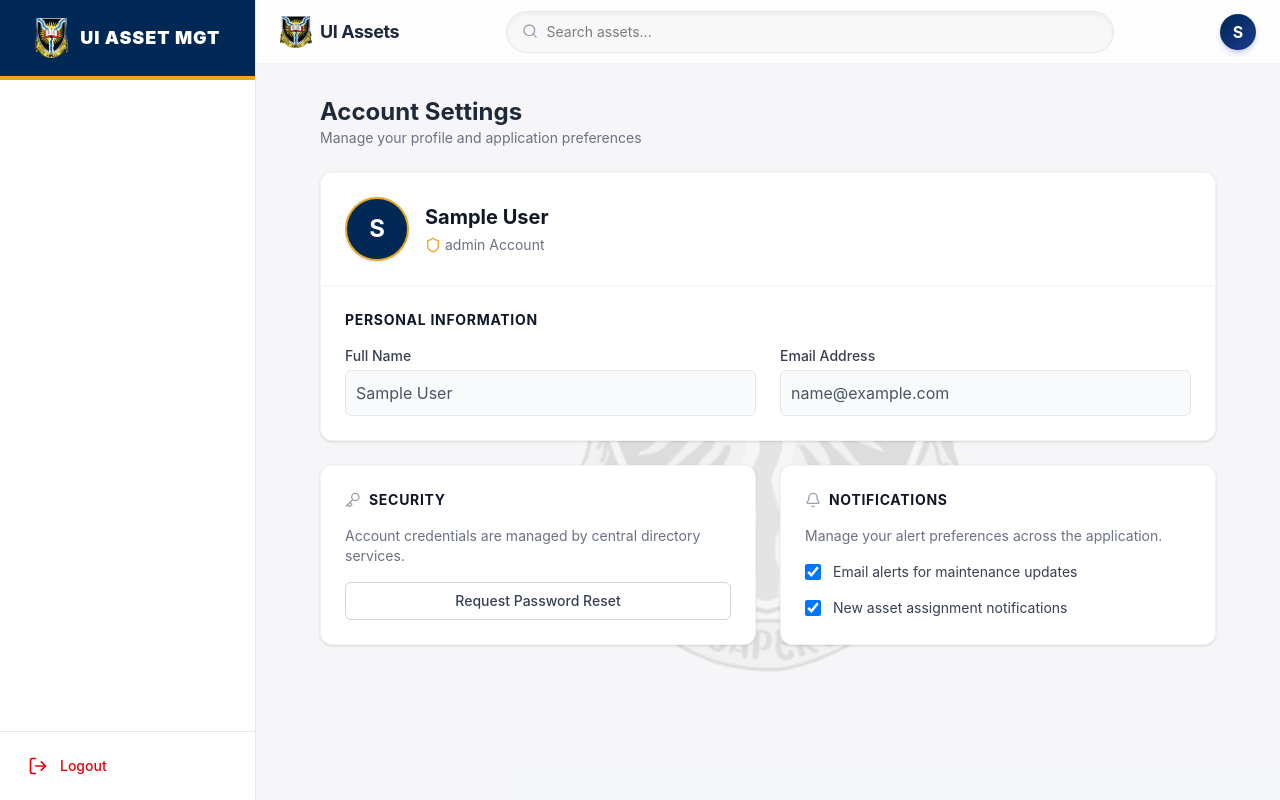
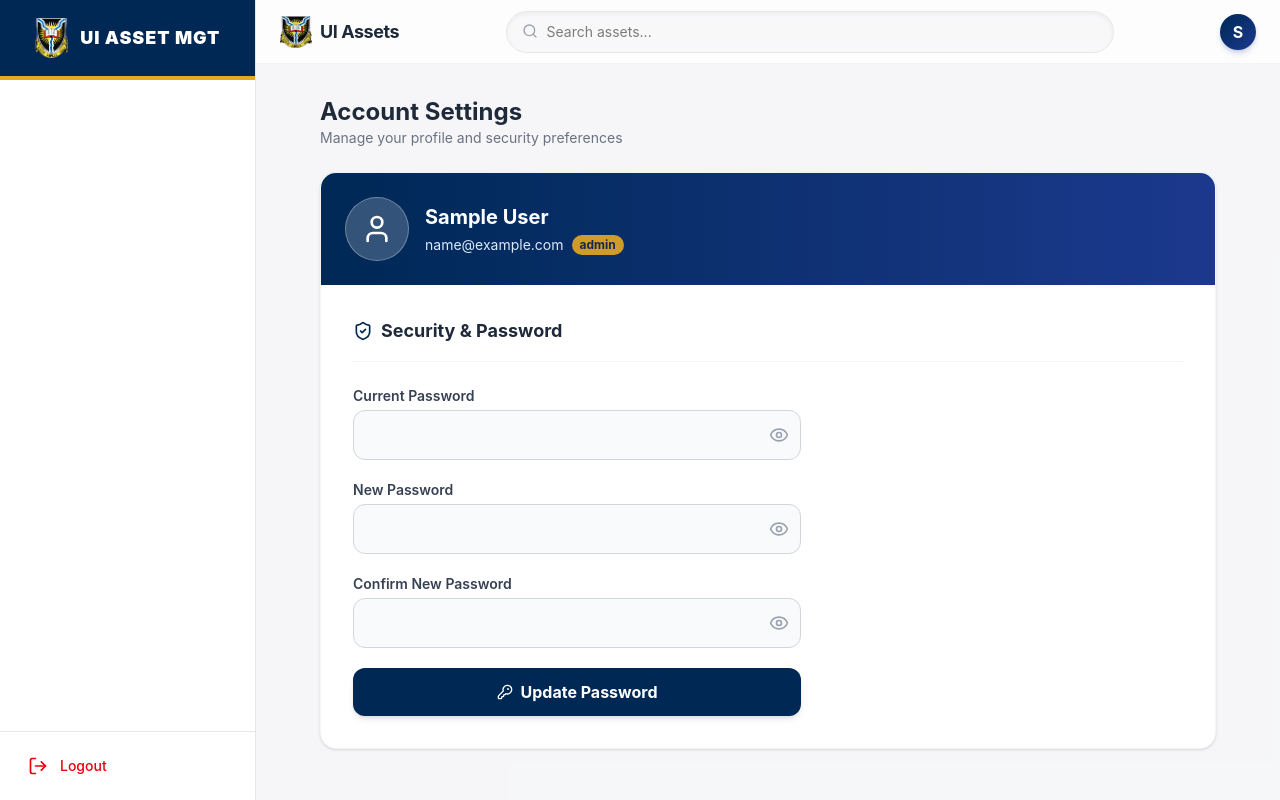
Before and after one commit to Oreoluwa211/Asset_MGT, a React (Vite) app in the folder client/: page /settings in a window 1280 px wide. Built offline with nearby package versions, Linux system fonts and the light colour scheme; sample sign-in values are in the browser's storage.

Commit message:
Secure backend with JWT RBAC and add password change route

```diff
--- a/client/src/pages/Departments.tsx
+++ b/client/src/pages/Departments.tsx
@@ -1,5 +1,6 @@
 import { useState, useEffect } from 'react';
 import { Building, Plus, X, Edit, Trash2, AlertTriangle } from 'lucide-react';
+import { useAuth } from '../hooks/AuthContext';
 
 export default function Departments() {
   const [departments, setDepartments] = useState<any[]>([]);
@@ -8,6 +9,7 @@ export default function Departments() {
   const [deleteModal, setDeleteModal] = useState<{id: string, name: string} | null>(null);
   const [formData, setFormData] = useState({ id: '', name: '', faculty: '' });
   const [errorMsg, setErrorMsg] = useState('');
+  const { user } = useAuth();
 
   const fetchDepartments = () => {
     fetch('https://asset-mgt-ewkj.onrender.com/api/departments')
@@ -23,7 +25,7 @@ export default function Departments() {
     const method = formData.id ? 'PUT' : 'POST';
 
     await fetch(url, {
-      method, headers: { 'Content-Type': 'application/json' },
+      method, headers: { 'Content-Type': 'application/json', 'Authorization': `Bearer ${(user as any)?.token}` },
       body: JSON.stringify({ name: formData.name, faculty: formData.faculty })
     });
     setIsModalOpen(false);
--- a/client/src/pages/Login.tsx
+++ b/client/src/pages/Login.tsx
@@ -10,6 +10,7 @@ export default function Login() {
   const [error, setError] = useState('');
   const { login } = useAuth();
   const navigate = useNavigate();
+  const { user } = useAuth();
 
   const handleLogin = async (e: React.FormEvent) => {
     e.preventDefault();
@@ -17,7 +18,7 @@ export default function Login() {
     try {
       const res = await fetch('https://asset-mgt-ewkj.onrender.com/api/auth/login', {
         method: 'POST',
-        headers: { 'Content-Type': 'application/json' },
+        headers: { 'Content-Type': 'application/json', 'Authorization': `Bearer ${(user as any)?.token}` },
         body: JSON.stringify({ email, password })
       });
       const data = await res.json();
--- a/client/src/pages/Maintenance.tsx
+++ b/client/src/pages/Maintenance.tsx
@@ -52,7 +52,7 @@ export default function Maintenance() {
     try {
       const res = await fetch('https://asset-mgt-ewkj.onrender.com/api/maintenance', {
         method: 'POST',
-        headers: { 'Content-Type': 'application/json' },
+        headers: { 'Content-Type': 'application/json', 'Authorization': `Bearer ${(user as any)?.token}` },
         body: JSON.stringify(formData)
       });
 
@@ -71,7 +71,8 @@ export default function Maintenance() {
   const handleResolve = async (id: string) => {
     try {
       const res = await fetch(`https://asset-mgt-ewkj.onrender.com/api/maintenance/${id}/resolve`, {
-        method: 'PUT'
+        method: 'PUT',
+        headers: { 'Authorization': `Bearer ${(user as any)?.token}` }
       });
       if (res.ok) {
         fetchData();
--- a/client/src/pages/Settings.tsx
+++ b/client/src/pages/Settings.tsx
@@ -1,115 +1,171 @@
-import { useState, useEffect } from 'react';
+import { useState } from 'react';
 import { useAuth } from '../hooks/AuthContext';
-import { Shield, Bell, Key, Check } from 'lucide-react';
+import { KeyRound, ShieldCheck, User, Eye, EyeOff } from 'lucide-react';
 
 export default function Settings() {
   const { user } = useAuth();
 
-  const [notifications, setNotifications] = useState({
-    emailAlerts: true,
-    assignmentAlerts: true,
-  });
-  const [savedNotice, setSavedNotice] = useState(false);
+  // Form State
+  const [oldPassword, setOldPassword] = useState('');
+  const [newPassword, setNewPassword] = useState('');
+  const [confirmPassword, setConfirmPassword] = useState('');
 
-  useEffect(() => {
-    const saved = localStorage.getItem('ui_notifications_pref');
-    if (saved) {
-      setNotifications(JSON.parse(saved));
+  // Visibility Toggles
+  const [showOld, setShowOld] = useState(false);
+  const [showNew, setShowNew] = useState(false);
+  const [showConfirm, setShowConfirm] = useState(false);
+
+  const [message, setMessage] = useState({ text: '', type: '' });
+  const [loading, setLoading] = useState(false);
+
+  const handlePasswordChange = async (e: React.FormEvent) => {
+    e.preventDefault();
+    if (newPassword !== confirmPassword) {
+      setMessage({ text: 'New passwords do not match.', type: 'error' });
+      return;
     }
-  }, []);
 
-  const handleToggle = (key: 'emailAlerts' | 'assignmentAlerts') => {
-    const updated = { ...notifications, [key]: !notifications[key] };
-    setNotifications(updated);
-    localStorage.setItem('ui_notifications_pref', JSON.stringify(updated));
-    setSavedNotice(true);
-    setTimeout(() => setSavedNotice(false), 2000);
+    setLoading(true);
+    setMessage({ text: '', type: '' });
+
+    try {
+      const res = await fetch('https://asset-mgt-ewkj.onrender.com/api/auth/change-password', {
+        method: 'PUT',
+        headers: {
+          'Content-Type': 'application/json',
+          'Authorization': `Bearer ${(user as any)?.token}`
+        },
+        body: JSON.stringify({ oldPassword, newPassword })
+      });
+
+      const data = await res.json();
+
+      if (res.ok) {
+        setMessage({ text: 'Password successfully updated!', type: 'success' });
+        setOldPassword('');
+        setNewPassword('');
+        setConfirmPassword('');
+        setShowOld(false);
+        setShowNew(false);
+        setShowConfirm(false);
+      } else {
+        setMessage({ text: data.error || 'Failed to update password.', type: 'error' });
+      }
+    } catch (err) {
+      setMessage({ text: 'Network error. Please try again.', type: 'error' });
+    } finally {
+      setLoading(false);
+    }
   };
 
   return (
     <div className="space-y-6 max-w-4xl mx-auto">
       <div>
         <h2 className="text-2xl font-bold text-gray-800">Account Settings</h2>
-        <p className="text-sm text-gray-500">Manage your profile and application preferences</p>
+        <p className="text-sm text-gray-500">Manage your profile and security preferences</p>
       </div>
 
-      {/* Profile Section */}
-      <div className="bg-white rounded-xl shadow-sm border border-gray-100 overflow-hidden">
-        <div className="p-6 border-b border-gray-100 flex items-center space-x-4">
-          <div className="h-16 w-16 rounded-full bg-ui-blue text-white flex items-center justify-center font-bold text-2xl border-2 border-ui-gold shadow-sm">
-            {user?.name?.charAt(0) || 'U'}
+      <div className="bg-white rounded-2xl shadow-sm border border-gray-100 overflow-hidden">
+        {/* Profile Summary Header */}
+        <div className="bg-gradient-to-r from-ui-blue to-blue-900 p-6 flex items-center gap-4 text-white">
+          <div className="w-16 h-16 bg-white/20 rounded-full flex items-center justify-center backdrop-blur-sm border border-white/30">
+            <User className="w-8 h-8 text-white" />
           </div>
           <div>
-            <h3 className="text-xl font-bold text-gray-900">{user?.name || 'User'}</h3>
-            <p className="text-sm text-gray-500 flex items-center mt-1">
-              <Shield className="w-4 h-4 mr-1 text-ui-gold" />
-              {user?.role} Account
+            <h3 className="text-xl font-bold">{user?.name || 'Staff Member'}</h3>
+            <p className="text-blue-100 text-sm flex items-center gap-2 mt-1">
+              {user?.email} <span className="px-2 py-0.5 bg-ui-gold/90 text-blue-950 text-xs font-bold rounded-full">{user?.role}</span>
             </p>
           </div>
         </div>
 
-        <div className="p-6 space-y-4">
-          <h4 className="text-sm font-bold text-gray-900 uppercase tracking-wider mb-4">Personal Information</h4>
-          <div className="grid grid-cols-1 md:grid-cols-2 gap-6">
+        <div className="p-6 md:p-8">
+          <div className="flex items-center gap-2 mb-6 border-b border-gray-100 pb-4">
+            <ShieldCheck className="w-5 h-5 text-ui-blue" />
+            <h4 className="text-lg font-bold text-gray-800">Security & Password</h4>
+          </div>
+
+          {message.text && (
+            <div className={`p-4 rounded-xl mb-6 text-sm font-medium border ${message.type === 'success' ? 'bg-green-50 text-green-700 border-green-200' : 'bg-red-50 text-red-700 border-red-200'}`}>
+              {message.text}
+            </div>
+          )}
+
+          <form onSubmit={handlePasswordChange} className="max-w-md space-y-5">
+            {/* Current Password */}
             <div>
-              <label className="block text-sm font-medium text-gray-700">Full Name</label>
-              <input type="text" disabled value={user?.name || ''} className="mt-1 w-full border border-gray-200 rounded-md p-2.5 bg-gray-50 text-gray-600" />
+              <label className="block text-sm font-semibold text-gray-700 mb-1">Current Password</label>
+              <div className="relative">
+                <input
+                  type={showOld ? 'text' : 'password'}
+                  required
+                  className="w-full border border-gray-300 rounded-xl p-3 pr-12 outline-none focus:ring-2 focus:ring-ui-blue/20 focus:border-ui-blue bg-gray-50 focus:bg-white transition-colors"
+                  value={oldPassword}
+                  onChange={(e) => setOldPassword(e.target.value)}
+                />
+                <button
+                  type="button"
+                  onClick={() => setShowOld(!showOld)}
+                  className="absolute inset-y-0 right-0 pr-3 flex items-center text-gray-400 hover:text-gray-600 transition-colors cursor-pointer"
+                >
+                  {showOld ? <EyeOff className="w-5 h-5" /> : <Eye className="w-5 h-5" />}
+                </button>
+              </div>
             </div>
+
+            {/* New Password */}
             <div>
-              <label className="block text-sm font-medium text-gray-700">Email Address</label>
-              <input type="email" disabled value={user?.email || ''} className="mt-1 w-full border border-gray-200 rounded-md p-2.5 bg-gray-50 text-gray-600" />
+              <label className="block text-sm font-semibold text-gray-700 mb-1">New Password</label>
+              <div className="relative">
+                <input
+                  type={showNew ? 'text' : 'password'}
+                  required
+                  minLength={6}
+                  className="w-full border border-gray-300 rounded-xl p-3 pr-12 outline-none focus:ring-2 focus:ring-ui-blue/20 focus:border-ui-blue bg-gray-50 focus:bg-white transition-colors"
+                  value={newPassword}
+                  onChange={(e) => setNewPassword(e.target.value)}
+                />
+                <button
+                  type="button"
+                  onClick={() => setShowNew(!showNew)}
+                  className="absolute inset-y-0 right-0 pr-3 flex items-center text-gray-400 hover:text-gray-600 transition-colors cursor-pointer"
+                >
+                  {showNew ? <EyeOff className="w-5 h-5" /> : <Eye className="w-5 h-5" />}
+                </button>
+              </div>
             </div>
-          </div>
-        </div>
-      </div>
 
-      {/* Preferences Section */}
-      <div className="grid grid-cols-1 md:grid-cols-2 gap-6">
-        <div className="bg-white rounded-xl shadow-sm border border-gray-100 p-6">
-          <h4 className="text-sm font-bold text-gray-900 uppercase tracking-wider mb-4 flex items-center">
-            <Key className="w-4 h-4 mr-2 text-gray-400" /> Security
-          </h4>
-          <p className="text-sm text-gray-500 mb-4">Account credentials are managed by central directory services.</p>
-          <button
-            onClick={() => alert("Password changes are restricted to Central University IT Helpdesk for this demo environment.")}
-            className="bg-white border border-gray-300 text-gray-700 px-4 py-2 rounded-md text-sm font-medium hover:bg-gray-50 transition-colors w-full cursor-pointer"
-          >
-            Request Password Reset
-          </button>
-        </div>
+            {/* Confirm New Password */}
+            <div>
+              <label className="block text-sm font-semibold text-gray-700 mb-1">Confirm New Password</label>
+              <div className="relative">
+                <input
+                  type={showConfirm ? 'text' : 'password'}
+                  required
+                  minLength={6}
+                  className="w-full border border-gray-300 rounded-xl p-3 pr-12 outline-none focus:ring-2 focus:ring-ui-blue/20 focus:border-ui-blue bg-gray-50 focus:bg-white transition-colors"
+                  value={confirmPassword}
+                  onChange={(e) => setConfirmPassword(e.target.value)}
+                />
+                <button
+                  type="button"
+                  onClick={() => setShowConfirm(!showConfirm)}
+                  className="absolute inset-y-0 right-0 pr-3 flex items-center text-gray-400 hover:text-gray-600 transition-colors cursor-pointer"
+                >
+                  {showConfirm ? <EyeOff className="w-5 h-5" /> : <Eye className="w-5 h-5" />}
+                </button>
+              </div>
+            </div>
 
-        <div className="bg-white rounded-xl shadow-sm border border-gray-100 p-6">
-          <div className="flex justify-between items-center mb-4">
-            <h4 className="text-sm font-bold text-gray-900 uppercase tracking-wider flex items-center">
-              <Bell className="w-4 h-4 mr-2 text-gray-400" /> Notifications
-            </h4>
-            {savedNotice && (
-              <span className="text-xs font-semibold text-green-600 flex items-center">
-                <Check className="w-3.5 h-3.5 mr-1" /> Saved
-              </span>
-            )}
-          </div>
-          <p className="text-sm text-gray-500 mb-4">Manage your alert preferences across the application.</p>
-          <div className="space-y-4">
-            <label className="flex items-center space-x-3 cursor-pointer">
-              <input
-                type="checkbox"
-                checked={notifications.emailAlerts}
-                onChange={() => handleToggle('emailAlerts')}
-                className="rounded text-ui-blue focus:ring-ui-blue h-4 w-4 cursor-pointer"
-              />
-              <span className="text-sm text-gray-700">Email alerts for maintenance updates</span>
-            </label>
-            <label className="flex items-center space-x-3 cursor-pointer">
-              <input
-                type="checkbox"
-                checked={notifications.assignmentAlerts}
-                onChange={() => handleToggle('assignmentAlerts')}
-                className="rounded text-ui-blue focus:ring-ui-blue h-4 w-4 cursor-pointer"
-              />
-              <span className="text-sm text-gray-700">New asset assignment notifications</span>
-            </label>
-          </div>
+            <button
+              type="submit"
+              disabled={loading}
+              className="w-full bg-ui-blue text-white py-3 rounded-xl hover:bg-blue-900 font-bold shadow-md transition-colors flex items-center justify-center gap-2 mt-4 disabled:opacity-70 cursor-pointer"
+            >
+              <KeyRound className="w-4 h-4" />
+              {loading ? 'Updating...' : 'Update Password'}
+            </button>
+          </form>
         </div>
       </div>
     </div>
--- a/client/src/pages/Staff.tsx
+++ b/client/src/pages/Staff.tsx
@@ -1,10 +1,12 @@
 import { useState, useEffect } from 'react';
 import { Users, Plus, X, Edit, Trash2, AlertTriangle } from 'lucide-react';
+import { useAuth } from '../hooks/AuthContext';
 
 export default function Staff() {
   const [staff, setStaff] = useState<any[]>([]);
   const [departments, setDepartments] = useState<any[]>([]);
   const [loading, setLoading] = useState(true);
+  const { user } = useAuth();
 
   const [isModalOpen, setIsModalOpen] = useState(false);
   const [deleteModal, setDeleteModal] = useState<{id: string, name: string} | null>(null);
@@ -32,7 +34,7 @@ export default function Staff() {
 
     await fetch(url, {
       method,
-      headers: { 'Content-Type': 'application/json' },
+      headers: { 'Content-Type': 'application/json', 'Authorization': `Bearer ${(user as any)?.token}` },
       body: JSON.stringify(formData)
     });
 
```
Also changed, not shown: client/src/pages/Assets.tsx (+71 -32 lines), 2 other files (tests, documents, lock files or other folders).
